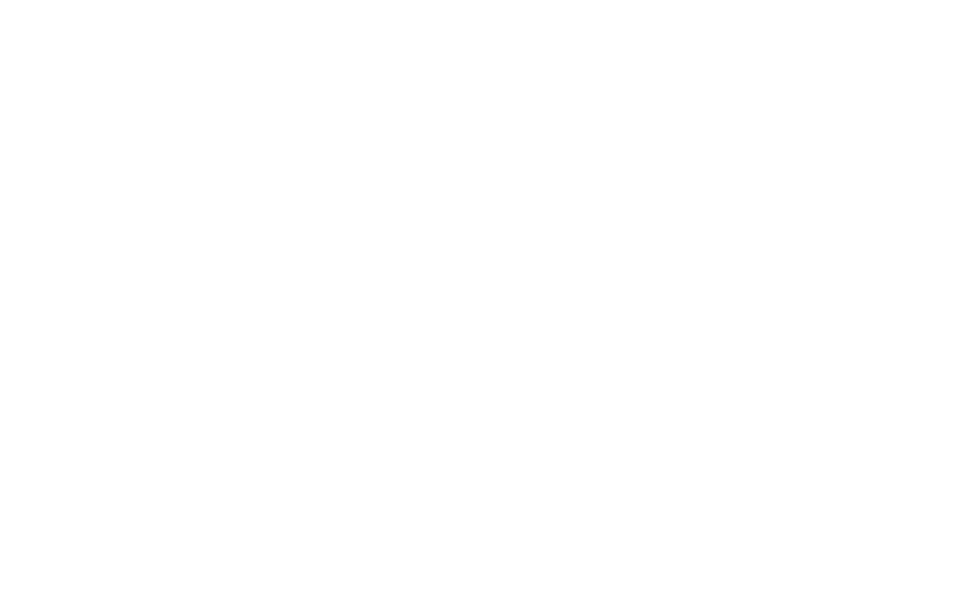
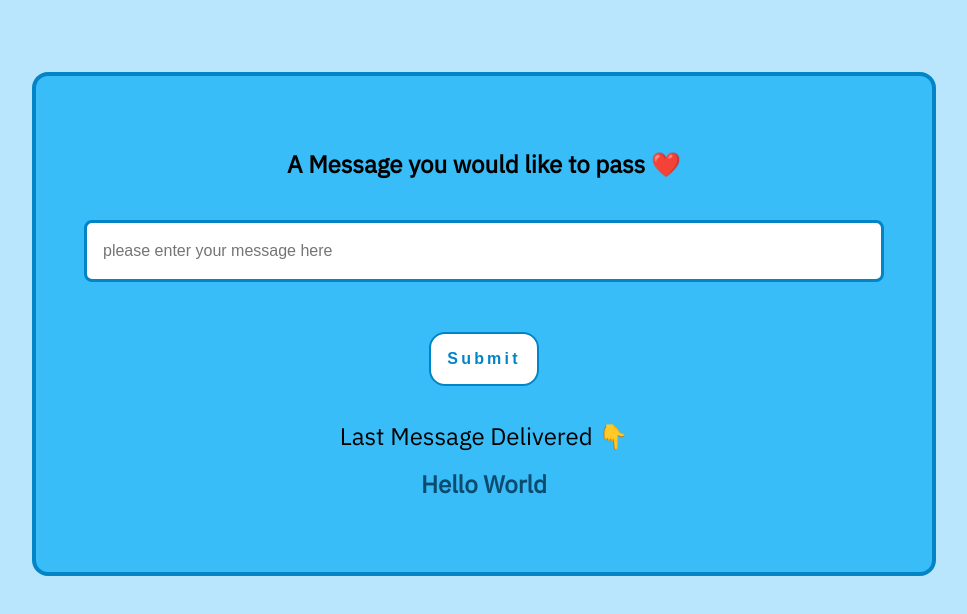
Before and after one commit to Aritra-art/100DaysOfCode, a plain HTML site: page Day_2/RandomQuote/PassTheMessage/index.html in a window 1280 px wide. Shown: the whole page, without its empty margins (156-1123 px from the left). Drawn offline with Linux system fonts and the light colour scheme.

Commit message:
bare structure done

```diff
--- a/Day_2/RandomQuote/PassTheMessage/index.html
+++ b/Day_2/RandomQuote/PassTheMessage/index.html
@@ -5,11 +5,18 @@
   <meta charset="UTF-8">
   <meta http-equiv="X-UA-Compatible" content="IE=edge">
   <meta name="viewport" content="width=device-width, initial-scale=1.0">
+  <link rel="stylesheet" href="style.css">
   <title>Pass the Message</title>
 </head>
 
 <body>
-
+  <div class="main">
+    <p class="mainHeading">A Message you would like to pass ❤️</p>
+    <input type="text" class="textInput" placeholder="please enter your message here">
+    <button id="submitBtn">Submit</button>
+    <p class="msgHeading">Last Message Delivered 👇</p>
+    <p class="latestMsg">Hello World</p>
+  </div>
 </body>
 
 </html>
--- a/Day_2/RandomQuote/PassTheMessage/style.css
+++ b/Day_2/RandomQuote/PassTheMessage/style.css
@@ -0,0 +1,74 @@
+@import url('https://fonts.googleapis.com/css2?family=IBM+Plex+Sans&display=swap');
+
+body {
+  font-family: 'IBM Plex Sans', sans-serif;
+  display: flex;
+  align-items: center;
+  justify-content: center;
+  background-color: #bae6fd;
+}
+
+.main {
+  margin-top: 4rem;
+  width: 50rem;
+  height: 25rem;
+  padding: 3rem;
+  border-radius: 1rem;
+  border: 4px solid #0284c7;
+  background-color: #38bdf8;
+  display: flex;
+  flex-direction: column;
+}
+
+.mainHeading {
+  text-align: center;
+  font-size: 1.5rem;
+  font-weight: bold;
+}
+
+.textInput {
+  height: 1.5rem;
+  font-size: 1rem;
+  padding: 1rem;
+  outline: none;
+  border: 3px solid #0284c7;
+  margin: 1rem 0rem;
+  margin-bottom: 2.5rem;
+  border-radius: 0.5rem;
+}
+
+#submitBtn {
+  display: flex;
+  margin: auto;
+  cursor: pointer;
+  padding: 1rem;
+  border-radius: 1rem;
+  border: 2px solid #0284c7;
+  background-color: white;
+  font-size: 1rem;
+  color: #0284c7;
+  font-weight: bold;
+  letter-spacing: 0.2rem;
+  transition: 400ms ease-in-out;
+}
+
+#submitBtn:hover {
+  box-shadow: rgba(100, 100, 111, 0.2) 0px 7px 29px 0px;
+  background-color: #0284c7;
+  color: white;
+}
+
+.msgHeading {
+  margin-top: 1.5rem;
+  text-align: center;
+  font-size: 1.5rem;
+  margin-bottom: 1rem;
+}
+
+.latestMsg {
+  text-align: center;
+  margin-top: 0rem;
+  font-size: 1.5rem;
+  color: #0c4a6e;
+  font-weight: bold;
+}
```
